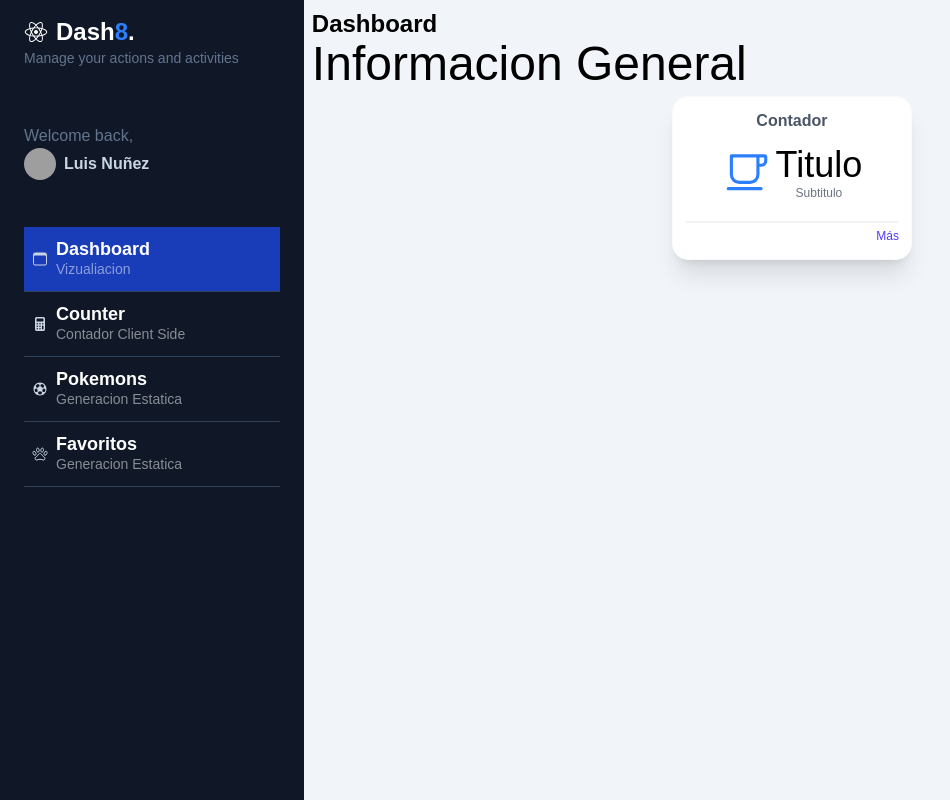
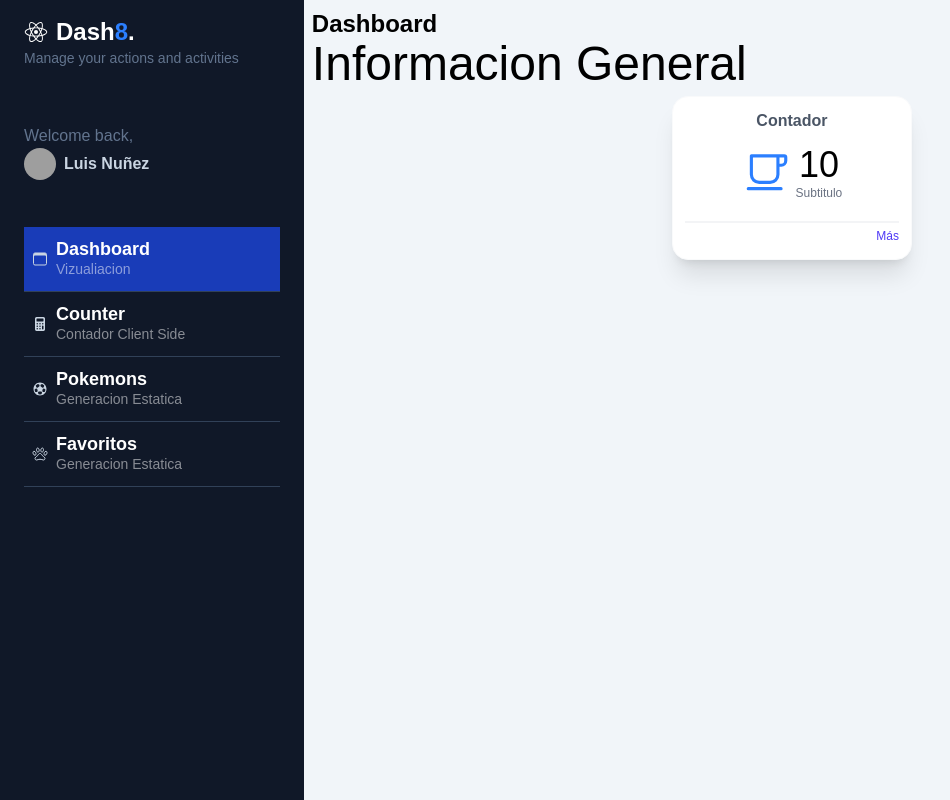
Before and after one commit to luisiy01/next-udemy, a Next.js app in the folder my-dashboard/: page /dashboard/main in a window 1280 px wide. Shown: the whole page, without its empty margins (0-950 px from the left). Built offline with nearby package versions, Linux system fonts and the light colour scheme; grey boxes are pictures that could not be loaded.

Commit message:
store props y links

```diff
--- a/my-dashboard/app/dashboard/main/page.tsx
+++ b/my-dashboard/app/dashboard/main/page.tsx
@@ -1,4 +1,4 @@
-import { SimpleWidget } from "@/components";
+import { SimpleWidget, WidgetsGrid } from "@/components";
 
 export default function MainPage() {
     return (
@@ -6,9 +6,7 @@ export default function MainPage() {
             <h1 className="text-2xl font-bold">Dashboard</h1>
             <span className="text-5xl">Informacion General</span>
 
-            <div className="flex flex-wrap p2 items-center justify-center">
-                <SimpleWidget />
-            </div>
+            <WidgetsGrid />
         </div>
     )
 }
--- a/my-dashboard/components/SimpleWidget.tsx
+++ b/my-dashboard/components/dashboard/SimpleWidget.tsx
@@ -1,11 +1,21 @@
+import Link from "next/link";
 import { IoCafeOutline } from "react-icons/io5"
 
-export const SimpleWidget = () => {
+interface props {
+    title: string;
+    subtitle: string;
+    label: string;
+    icon: React.ReactNode;
+    value: string;
+    href: string;
+}
+
+export const SimpleWidget = ({ title, subtitle, label, icon, value, href }: props) => {
     return (
         <div className="bg-white shadow-xl p-3 sm:min-w-[25%] min-w-full  rounded-2xl border-1 border-gray-50 mx-2 my-2">
             <div className="flex flex-col">
                 <div>
-                    <h2 className="font-bold text-gray-600 text-center">Contador</h2>
+                    <h2 className="font-bold text-gray-600 text-center">{title}</h2>
                 </div>
                 <div className="my-3">
                     <div className="flex flex-row items-center justify-center space-x-1 ">
@@ -15,14 +25,14 @@ export const SimpleWidget = () => {
                             <IoCafeOutline size={50} className="text-blue-500" />
                         </div>
                         <div id="temp" className="text-center">
-                            <h4 className="text-4xl">Titulo</h4>
-                            <p className="text-xs text-gray-500">Subtitulo</p>
+                            <h4 className="text-4xl">{value}</h4>
+                            <p className="text-xs text-gray-500">{subtitle}</p>
                         </div>
                     </div>
                 </div>
 
                 <div className="w-full place-items-end text-right border-t-2 border-gray-100 mt-2">
-                    <a href="#" className="text-indigo-600 text-xs font-medium">Más</a>
+                    <Link href={href} className="text-indigo-600 text-xs font-medium">Más</Link>
                 </div>
 
             </div>
--- /dev/null
+++ b/my-dashboard/components/dashboard/WidgetsGrid.tsx
@@ -0,0 +1,18 @@
+import { IoCafeOutline } from "react-icons/io5";
+import { SimpleWidget } from "./SimpleWidget";
+
+
+export const WidgetsGrid = () => {
+    return (
+        <div className="flex flex-wrap p2 items-center justify-center">
+            <SimpleWidget
+                title="Contador"
+                subtitle="Subtitulo"
+                label="Label"
+                icon={<IoCafeOutline size={50} />}
+                value="10"
+                href="#"
+            />
+        </div>
+    )
+}
--- a/my-dashboard/components/index.ts
+++ b/my-dashboard/components/index.ts
@@ -1,2 +1,4 @@
-export { Sidebar } from "./Sidebar";
-export { SimpleWidget } from "./SimpleWidget"
+export { Sidebar } from "./Sidebar/Sidebar";
+export { SideBarMenuItem } from "./Sidebar/SidebarMenuItem";
+export { SimpleWidget } from "./dashboard/SimpleWidget"
+export { WidgetsGrid } from "./dashboard/WidgetsGrid"
```
Also changed, not shown: my-dashboard/components/sidebar/Sidebar.tsx (renamed from my-dashboard/components/Sidebar.tsx), my-dashboard/components/sidebar/SidebarMenuItem.tsx (renamed from my-dashboard/components/SidebarMenuItem.tsx).
